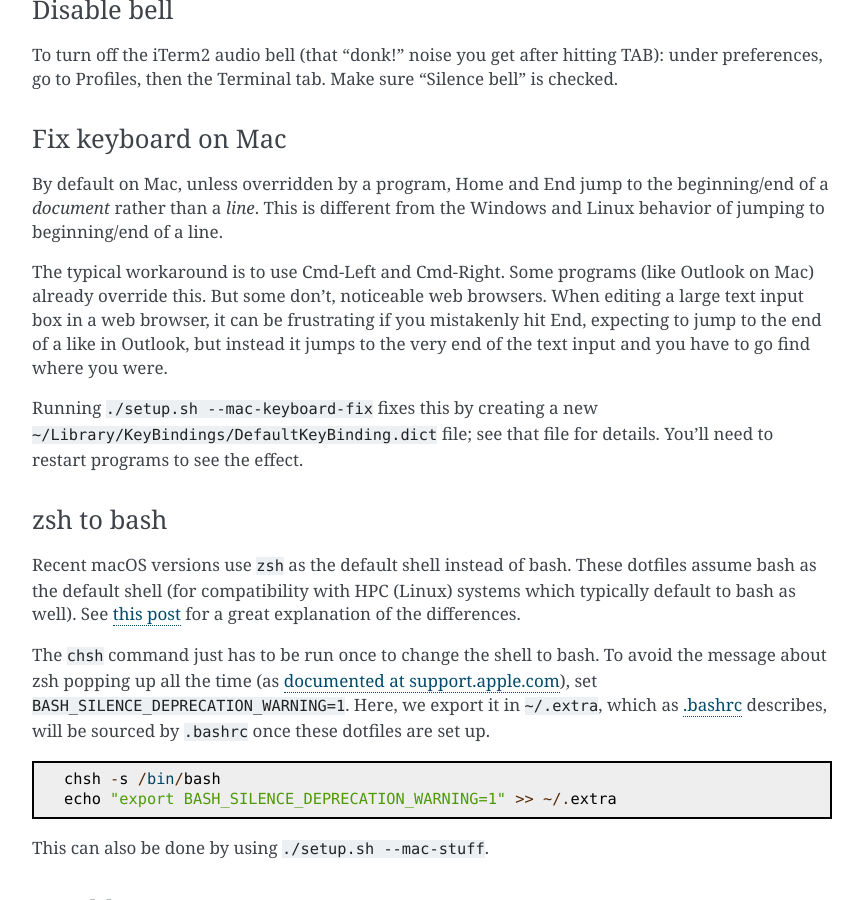
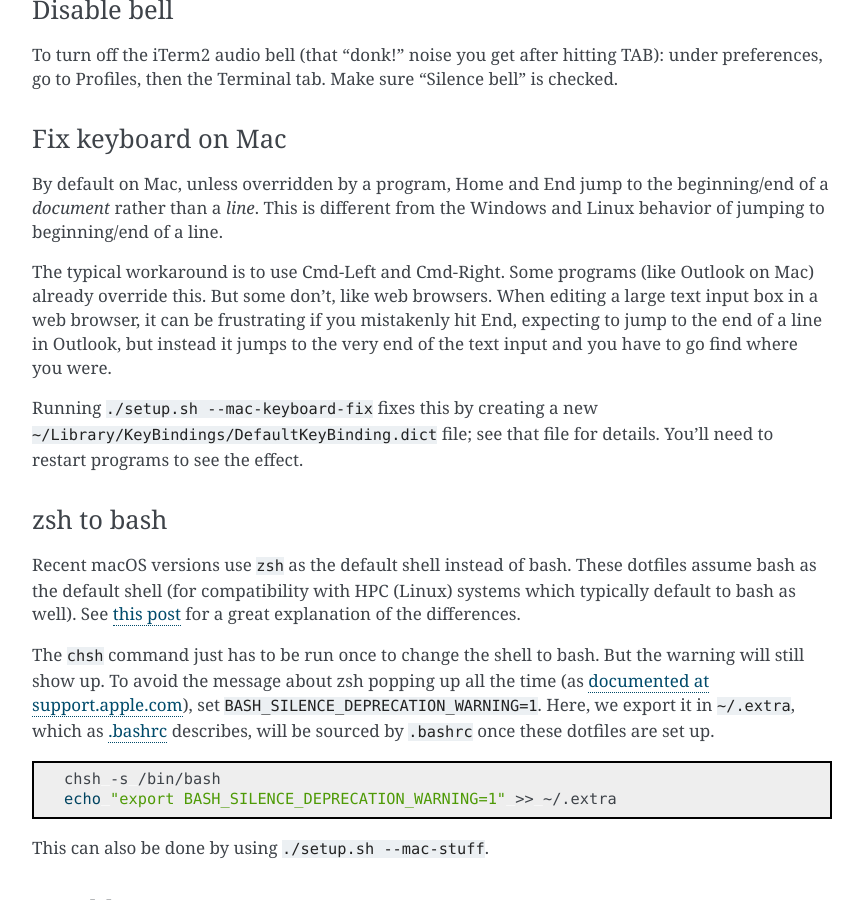
Before and after one commit to daler/dotfiles, a Sphinx documentation site: the page built from docs/post.rst, in a window 1280 px wide and 900 px high, scrolled down 547 px. Shown: the whole window, without its empty margins (218-1081 px from the left). Built offline with Sphinx 7.4.7, drawn with Linux system fonts in a browser that asks for light colours; some of the changed text lies outside the part shown.

Commit message:
typos and clarifications

```diff
--- a/docs/post.rst
+++ b/docs/post.rst
@@ -38,9 +38,9 @@ beginning/end of a *document* rather than a *line*. This is different from the
 Windows and Linux behavior of jumping to beginning/end of a line.
 
 The typical workaround is to use Cmd-Left and Cmd-Right. Some programs (like
-Outlook on Mac) already override this. But some don't, noticeable web browsers.
+Outlook on Mac) already override this. But some don't, like web browsers.
 When editing a large text input box in a web browser, it can be frustrating if
-you mistakenly hit End, expecting to jump to the end of a like in Outlook, but
+you mistakenly hit End, expecting to jump to the end of a line in Outlook, but
 instead it jumps to the very end of the text input and you have to go find where you were.
 
 Running ``./setup.sh --mac-keyboard-fix`` fixes this by creating a new
@@ -58,14 +58,15 @@ systems which typically default to bash as well). See `this post
 <https://apple.stackexchange.com/a/361957>`_ for a great explanation of the
 differences.
 
-The ``chsh`` command just has to be run once to change the shell to bash. To
-avoid the message about zsh popping up all the time (as `documented at
-support.apple.com <https://support.apple.com/en-us/HT208050>`_), set
+The ``chsh`` command just has to be run once to change the shell to bash. But
+the warning will still show up. To avoid the message about zsh popping up all
+the time (as `documented at support.apple.com
+<https://support.apple.com/en-us/HT208050>`_), set
 ``BASH_SILENCE_DEPRECATION_WARNING=1``. Here, we export it in :file:`~/.extra`,
 which as :ref:`bashrc` describes, will be sourced by :file:`.bashrc` once these
 dotfiles are set up.
 
-.. code-block::
+.. code-block:: bash
 
     chsh -s /bin/bash
     echo "export BASH_SILENCE_DEPRECATION_WARNING=1" >> ~/.extra
@@ -114,7 +115,7 @@ exist). Then, by using the ``s`` alias, your SSH key will be added to the
 session using your login to MacOS as the authentication, without needing to
 type in your passphrase
 
-.. code-block::
+.. code-block:: bash
 
     # this goes in ~/.ssh/config
     Host *
```
